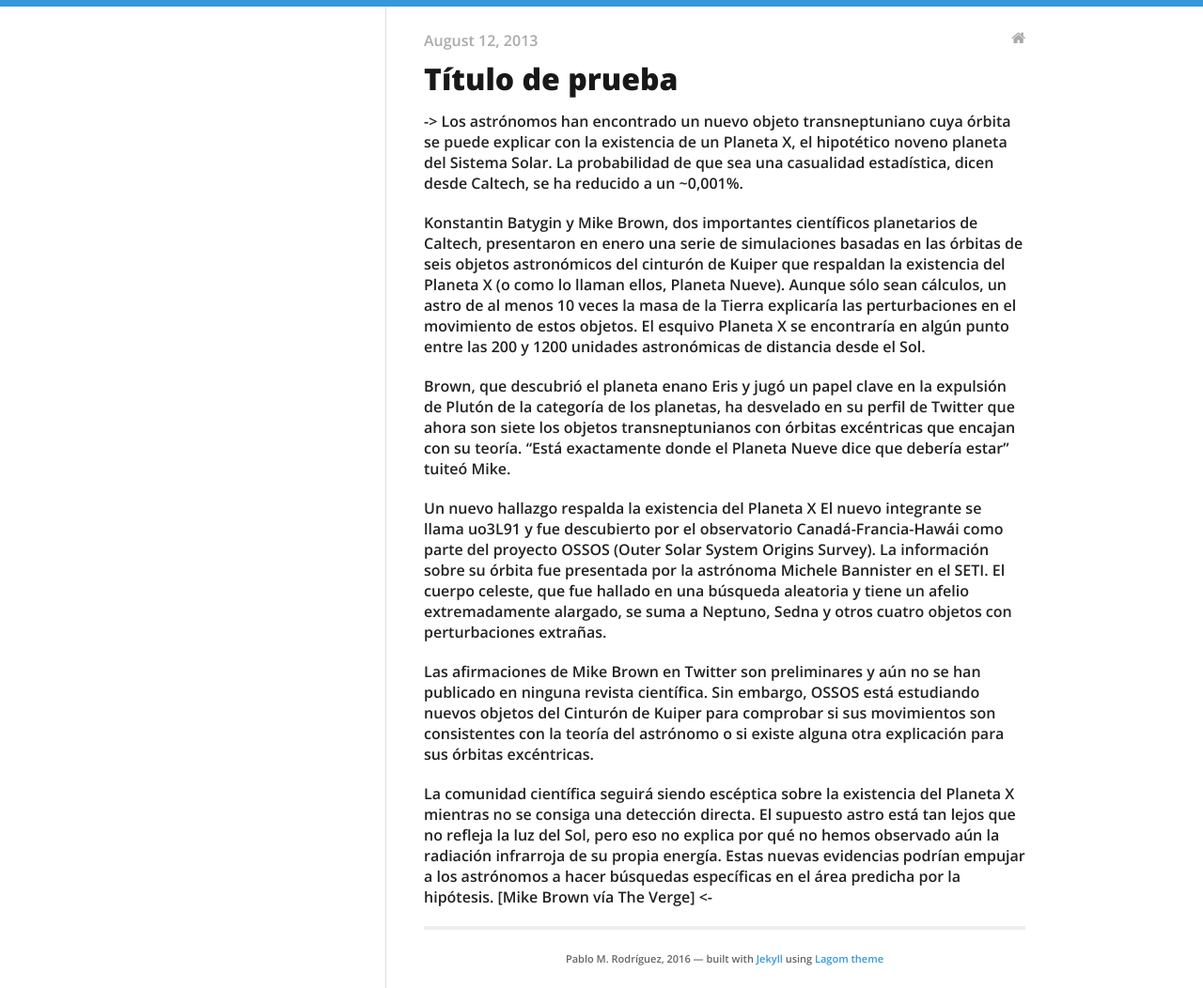
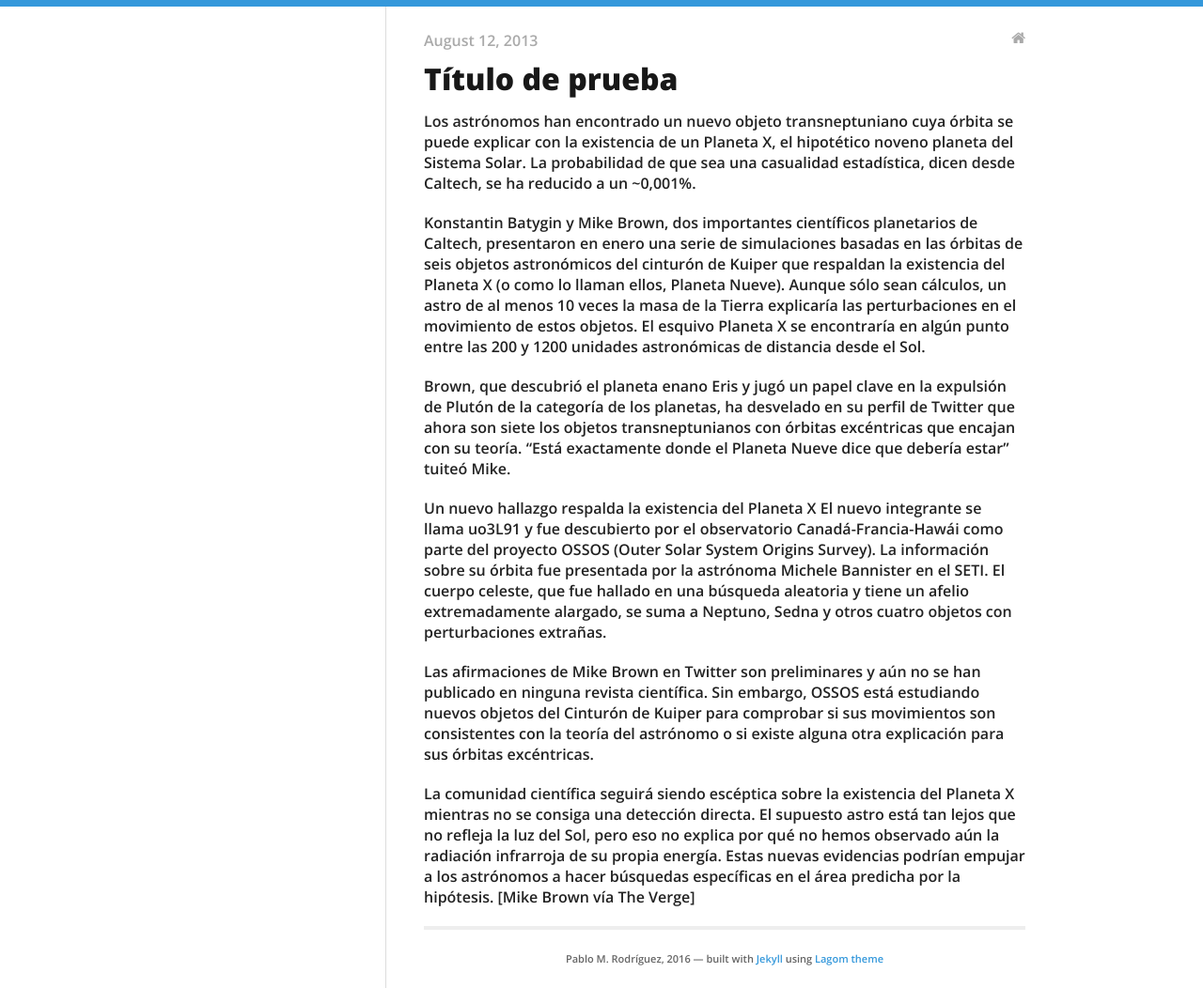
Before and after one commit to fearofcrime/fearofcrime.github.io, a Jekyll site: the page built from _posts/2013-08-12-another-sample.md, in a window 1280 px wide. Shown: the whole page at 94% size. Built offline with Jekyll 4.4.1, drawn with Linux system fonts in a browser that asks for light colours; nearby versions of some CDN libraries.

```diff
--- a/_posts/2013-08-12-another-sample.md
+++ b/_posts/2013-08-12-another-sample.md
@@ -4,8 +4,7 @@ title: Título de prueba
 categories:
 - blog
 ---
-
--> Los astrónomos han encontrado un nuevo objeto transneptuniano cuya órbita se puede explicar con la existencia de un Planeta X, el hipotético noveno planeta del Sistema Solar. La probabilidad de que sea una casualidad estadística, dicen desde Caltech, se ha reducido a un ~0,001%.
+Los astrónomos han encontrado un nuevo objeto transneptuniano cuya órbita se puede explicar con la existencia de un Planeta X, el hipotético noveno planeta del Sistema Solar. La probabilidad de que sea una casualidad estadística, dicen desde Caltech, se ha reducido a un ~0,001%.
 
 
 
@@ -18,4 +17,4 @@ El nuevo integrante se llama uo3L91 y fue descubierto por el observatorio Canad
 
 Las afirmaciones de Mike Brown en Twitter son preliminares y aún no se han publicado en ninguna revista científica. Sin embargo, OSSOS está estudiando nuevos objetos del Cinturón de Kuiper para comprobar si sus movimientos son consistentes con la teoría del astrónomo o si existe alguna otra explicación para sus órbitas excéntricas.
 
-La comunidad científica seguirá siendo escéptica sobre la existencia del Planeta X mientras no se consiga una detección directa. El supuesto astro está tan lejos que no refleja la luz del Sol, pero eso no explica por qué no hemos observado aún la radiación infrarroja de su propia energía. Estas nuevas evidencias podrían empujar a los astrónomos a hacer búsquedas específicas en el área predicha por la hipótesis. [Mike Brown vía The Verge] <-
+La comunidad científica seguirá siendo escéptica sobre la existencia del Planeta X mientras no se consiga una detección directa. El supuesto astro está tan lejos que no refleja la luz del Sol, pero eso no explica por qué no hemos observado aún la radiación infrarroja de su propia energía. Estas nuevas evidencias podrían empujar a los astrónomos a hacer búsquedas específicas en el área predicha por la hipótesis. [Mike Brown vía The Verge]
```
